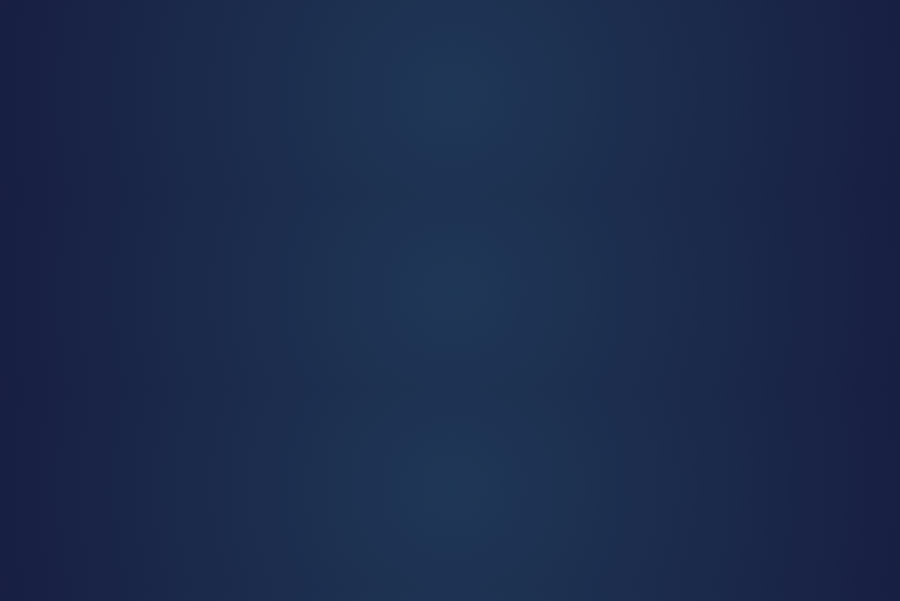
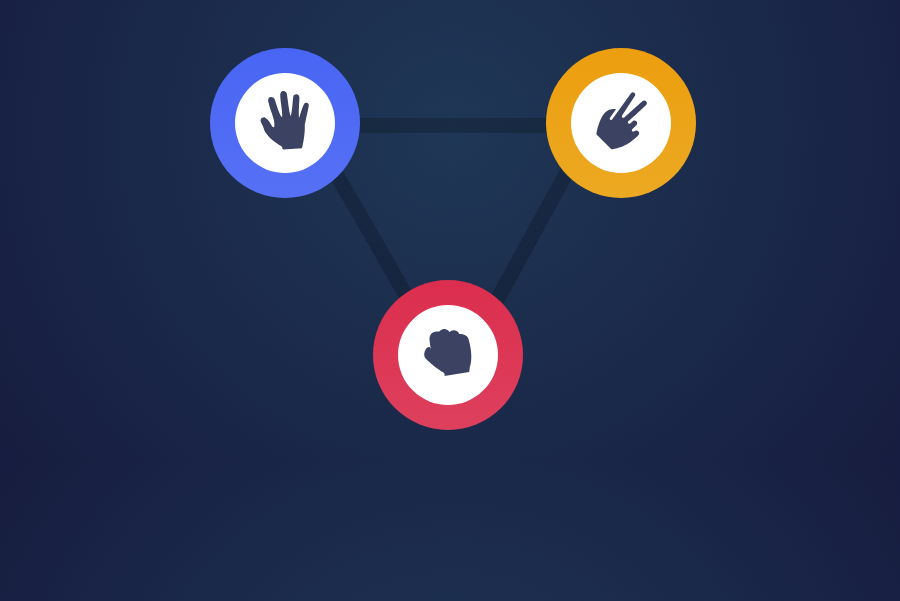
Before and after one commit to MuhammedMikayilov/rock_paper_scisssors, a plain HTML site: page index.html in a window 1280 px wide. Shown: the part 199-800 px from the top of the page, without its empty margins (187-1087 px from the left). Drawn offline with nearby package versions, Linux system fonts and the light colour scheme.

Commit message:
Completed Images

```diff
--- a/index.html
+++ b/index.html
@@ -38,7 +38,45 @@
       </div>
     </header>
 
-    <section id="step_one"></section>
+    <main>
+      <section id="step_one">
+        <!-- <img src="images/bg-triangle.svg" alt="" /> -->
+        <div class="container">
+          <div class="row">
+            <div class="col-sm-8 offset-sm-2">
+              <div class="row">
+                <!-- <div class="col-md-6"> -->
+                <div class="images">
+                  <div class="paper hand">
+                    <div class="hands">
+                      <img src="images/icon-paper.svg" alt="" />
+                    </div>
+                  </div>
+                </div>
+                <!-- </div> -->
+                <div class="images">
+                  <div class="scissors hand">
+                    <div class="hands">
+                      <img src="images/icon-scissors.svg" alt="" />
+                    </div>
+                  </div>
+                </div>
+
+                <div class="images">
+                  <div class="rock hand">
+                    <div class="hands">
+                      <img src="images/icon-rock.svg" alt="" />
+                    </div>
+                  </div>
+                </div>
+              </div>
+
+              <!-- Imgs end -->
+            </div>
+          </div>
+        </div>
+      </section>
+    </main>
 
     <script src="https://code.jquery.com/jquery-3.5.1.slim.min.js"></script>
     <script src="https://cdn.jsdelivr.net/npm/popper.js@1.16.0/dist/umd/popper.min.js"></script>
--- a/sass/partials/_header.scss
+++ b/sass/partials/_header.scss
@@ -1,10 +1,10 @@
 .header-games {
   display: flex;
   justify-content: space-between;
-  margin-top: 30px;
+  margin-top: 23px;
   border: 4px solid $header-outline;
   border-radius: 12px;
-  padding: 25px 18px;
+  padding: 24px 18px;
   font-family: $font-barlow;
 
   .names {
@@ -50,3 +50,11 @@
     }
   }
 }
+
+@media only screen and (max-width: 400px) {
+  .header-games {
+    // padding: 0;
+    width: 80%;
+    margin-left: 10%;
+  }
+}
--- /dev/null
+++ b/sass/partials/_step-one.scss
@@ -0,0 +1,54 @@
+#step_one {
+  margin-top: 5%;
+  padding: 204px 0;
+  background-image: url("../images/bg-triangle.svg");
+  background-repeat: no-repeat;
+  background-position: center center;
+  position: relative;
+
+  .hands {
+    background-color: white !important;
+    width: 100px;
+    height: 100px;
+    max-width: 100%;
+    line-height: 92px;
+    text-align: center;
+    border-radius: 50%;
+    position: absolute;
+    top: 25px;
+    left: 25px;
+  }
+
+  .images {
+    border-radius: 50%;
+    cursor: pointer;
+
+    .hand {
+      width: 150px;
+      height: 150px;
+      max-width: 100%;
+      line-height: 150px;
+      text-align: center;
+      border-radius: 50%;
+    }
+    .paper {
+      background-image: $paper;
+      position: absolute;
+      top: -208px;
+      left: 18%;
+    }
+    .scissors {
+      background-image: $scissors;
+      position: absolute;
+      top: -208px;
+      right: 18%;
+    }
+
+    .rock {
+      background-image: $rock;
+      position: absolute;
+      top: 24px;
+      left: 39.5%;
+    }
+  }
+}
--- a/sass/partials/_variables.scss
+++ b/sass/partials/_variables.scss
@@ -3,9 +3,9 @@ $dark-text: hsl(229, 25%, 31%);
 $score: hsl(229, 64%, 46%);
 $header-outline: hsl(217, 16%, 45%);
 
-$scissors: radial-gradient(hsl(39, 89%, 49%), hsl(40, 84%, 53%));
-$paper: radial-gradient(hsl(230, 89%, 62%), hsl(230, 89%, 65%));
-$rock: radial-gradient(hsl(349, 71%, 52%), hsl(349, 70%, 56%));
+$scissors: linear-gradient(hsl(39, 89%, 49%), hsl(40, 84%, 53%));
+$paper: linear-gradient(hsl(230, 89%, 62%), hsl(230, 89%, 65%));
+$rock: linear-gradient(hsl(349, 71%, 52%), hsl(349, 70%, 56%));
 
 // Font Family
 $font-barlow: "Barlow Semi Condensed", sans-serif;
--- a/sass/style.scss
+++ b/sass/style.scss
@@ -4,3 +4,4 @@
 // Partials
 @import "./partials/variables";
 @import "./partials/header";
+@import "./partials/step-one";
```
Also changed, not shown: css/style.css, 1 other file.
